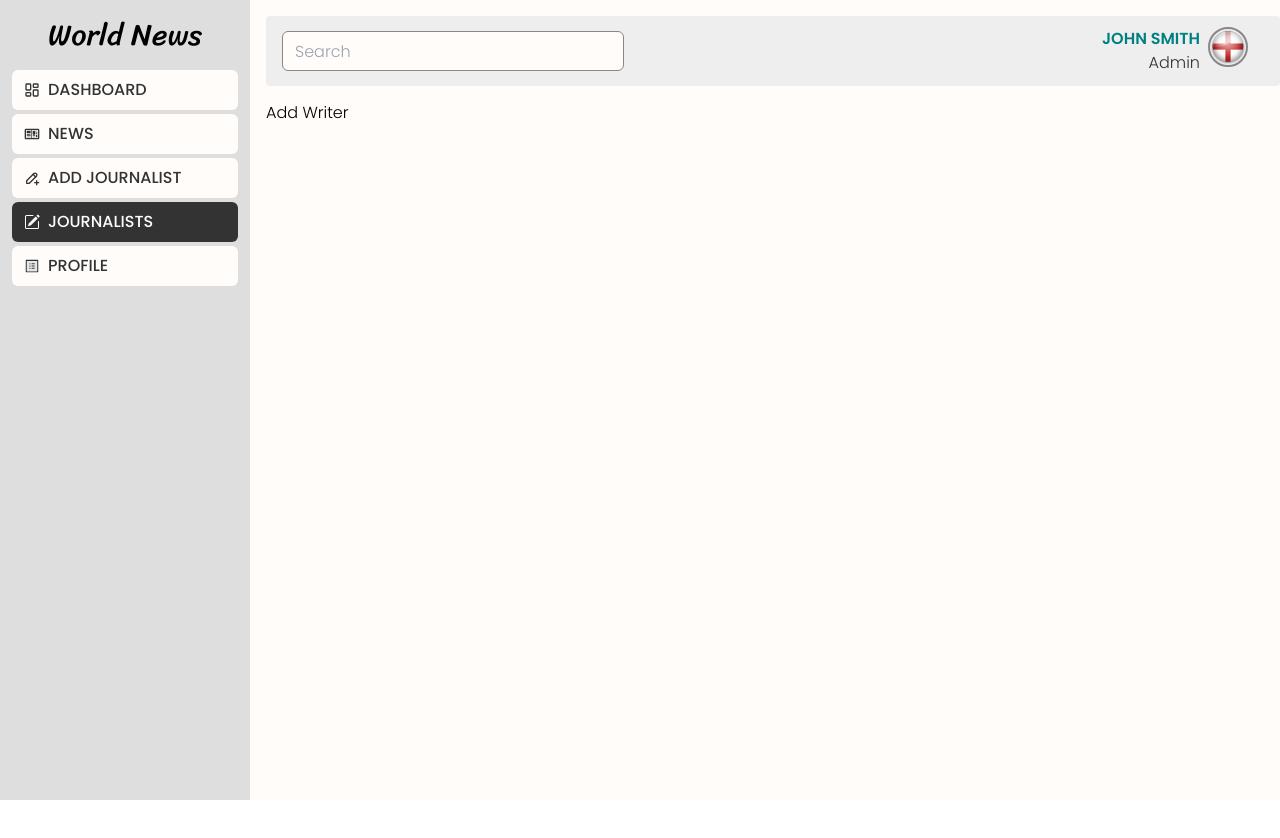
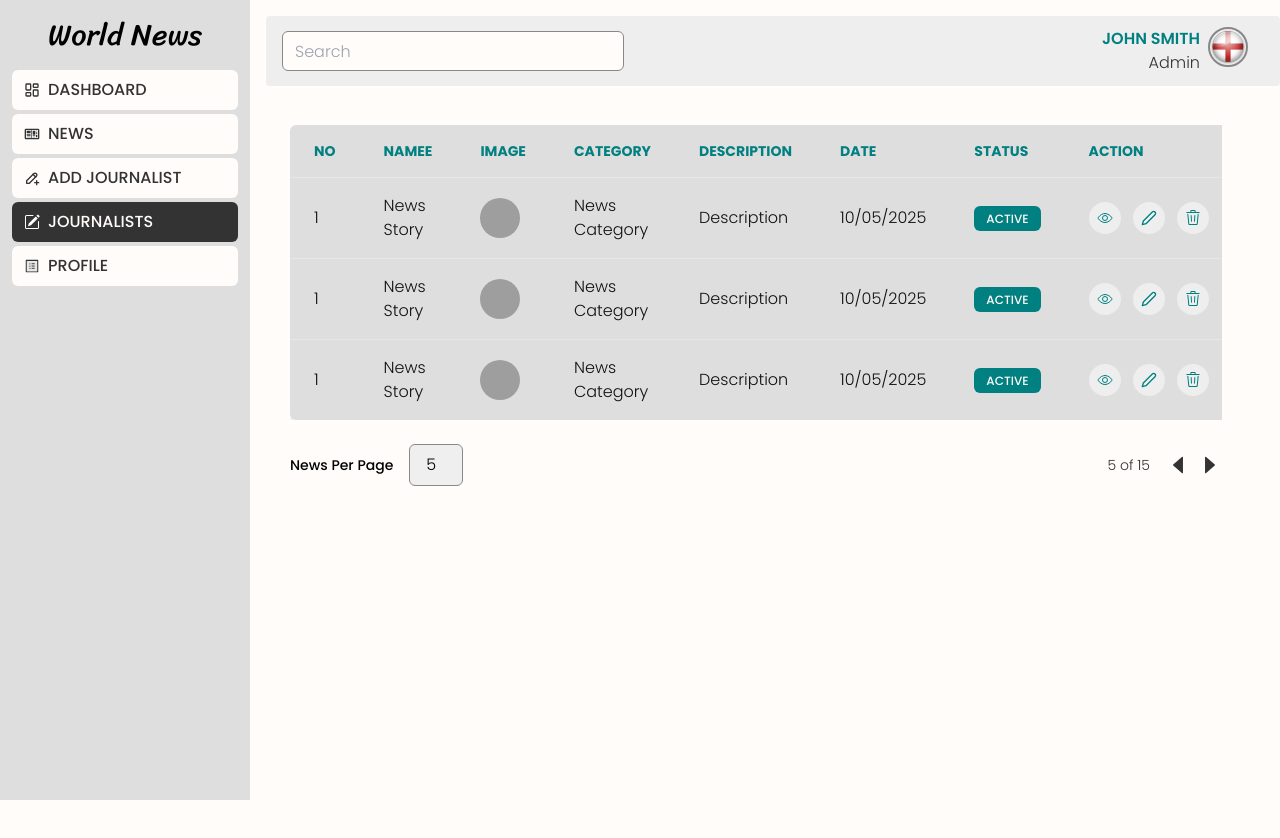
Before and after one commit to Nimira43/World-News, a React (Vite) app in the folder client/: page /dashboard/writers in a window 1280 px wide. Shown: the top 838 px of the page. Before the commit the page ends 800 px from the top, so only its background shows below. Built offline with nearby package versions, Linux system fonts and the light colour scheme; grey boxes are pictures that could not be loaded.

Commit message:
Copied out NewContent markup into Writers.jsx and starting to adapt.

```diff
--- a/client/src/dashboard/pages/Writers.jsx
+++ b/client/src/dashboard/pages/Writers.jsx
@@ -1,7 +1,89 @@
+import { AiOutlineCaretLeft, AiOutlineCaretRight } from "react-icons/ai"
+import { FiEdit2 } from "react-icons/fi"
+import { GoTrash } from "react-icons/go"
+import { IoEyeOutline } from "react-icons/io5"
+import { Link } from "react-router-dom"
+
 const Writers = () => {
   return (
-    <div>
-      Add Writer
+    <div className='bg-light min-h-screen p-6'>
+
+      <div className='overflow-x-auto'>
+        <table className='w-full table-auto bg-light shadow-lg rounded-md overflow-hidden'>
+          <thead className='bg-grey-light text-primary uppercase text-sm'>
+            <tr>
+              <th className='py-4 px-6 text-left'>No</th>
+              <th className='py-4 px-6 text-left'>Namee</th>
+              <th className='py-4 px-6 text-left'>Image</th>
+              <th className='py-4 px-6 text-left'>Category</th>
+              <th className='py-4 px-6 text-left'>Description</th>
+              <th className='py-4 px-6 text-left'>Date</th>
+              <th className='py-4 px-6 text-left'>Status</th>
+              <th className='py-4 px-6 text-left'>Action</th>
+            </tr>
+          </thead>
+          <tbody className='bg-grey-light text-dark'>
+            {[1, 2, 3].map((item, index) => (
+              <tr
+                key={index}
+                className='border-t'
+              >
+                <td className='py-4 px-6'>1</td>
+                <td className='py-4 px-6'>News Story</td>
+                <td className='py-4 px-6'>
+                  <img
+                    className='h-10 w-10 rounded-full object-cover'
+                    src='#'
+                    alt="news image"
+                  />
+                </td>
+                <td className='py-4 px-6'>News Category</td>
+                <td className='py-4 px-6'>Description</td>
+                <td className='py-4 px-6'>10/05/2025</td>
+                <td className='py-4 px-6'>
+                  <span className='px-3 py-1 bg-primary text-light rounded-md text-xs font-medium uppercase'>Active</span>
+                </td>
+                <td className='py-4 px-6'>
+                  <div className='flex gap-3'>
+                    <Link to='#' className='p-2 bg-grey-light-extra text-primary rounded-full hover:bg-primary-light'>
+                      <IoEyeOutline />
+                    </Link>
+                    <Link to='#' className='p-2 bg-grey-light-extra tra text-primary rounded-full hover:bg-primary-light'>
+                      <FiEdit2 />
+                    </Link>
+                    <Link to='#' className='p-2 bg-grey-light-extra tra text-primary rounded-full hover:bg-primary-light'>
+                      <GoTrash />
+                    </Link>
+                  </div>
+                </td>
+              </tr>
+            ))
+            }
+          </tbody>
+        </table>
+      </div>
+      <div className='flex justify-between items-center py-6'>
+        <div className='flex items-center gap-4'>
+          <label className='text-sm font-medium'>News Per Page</label>
+          <select
+            name="category"
+            id="category"
+            className='px-4 py-2 rounded-md border border-grey-medium focus:border-grey-dark'
+          >
+            <option value="5">5</option>
+            <option value="10">10</option>
+            <option value="15">15</option>
+            <option value="20">20</option>
+          </select>
+        </div>
+        <div className='flex items-center gap-4 text-sm text-grey-dark'>
+          <span>5 of 15</span>
+          <div className='flex gap-2'>
+            <AiOutlineCaretLeft className='w-6 h-6 text-grey-dark cursor-pointer hover:text-primary'/>
+            <AiOutlineCaretRight className='w-6 h-6 text-grey-dark cursor-pointer hover:text-primary'/>
+          </div>
+        </div>
+      </div>
     </div>
   )
 }
```
